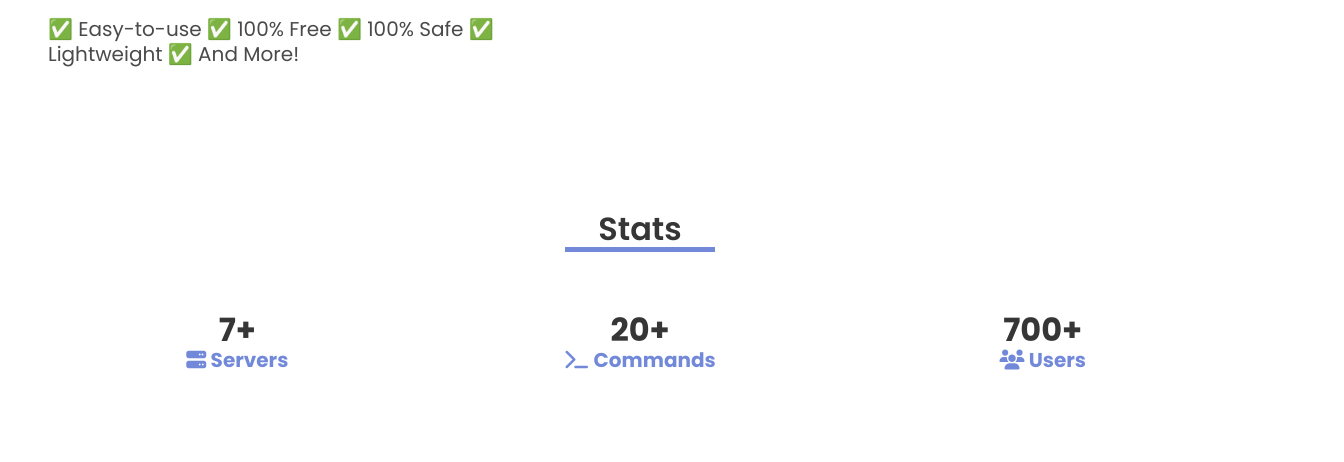
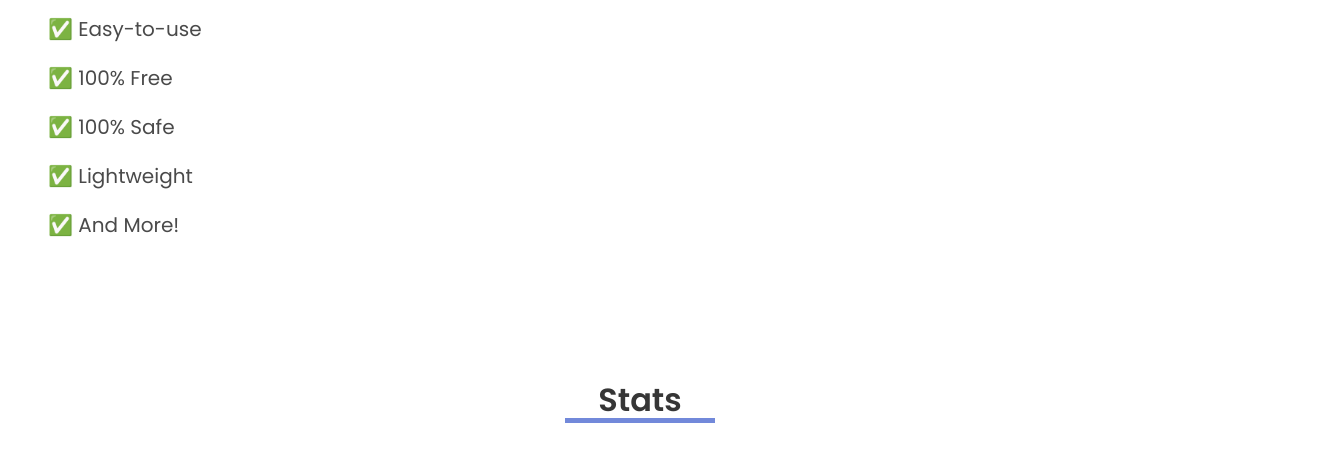
Before and after one commit to LuthMC/landing, a plain HTML site: page index.html in a window 1280 px wide. Shown: the part 1330-1792 px from the top of the page, 1344 px wide, since content can reach past the window. Drawn offline with nearby package versions, Linux system fonts and the light colour scheme.

Commit message:
Update index.html

```diff
--- a/index.html
+++ b/index.html
@@ -164,9 +164,17 @@
             <h4 class="title">Why choose <span class="blurple">Neura?</span></h4>
             <p class="subtitle mt-3">
               ✅ Easy-to-use
+            </p>
+            <p class="subtitle mt-3">
               ✅ 100% Free
+            </p>
+            <p class="subtitle mt-3">
               ✅ 100% Safe
+            </p>
+            <p class="subtitle mt-3">
               ✅ Lightweight
+            </p>
+            <p class="subtitle mt-3">
               ✅ And More!
             </p>
           </div>
```
